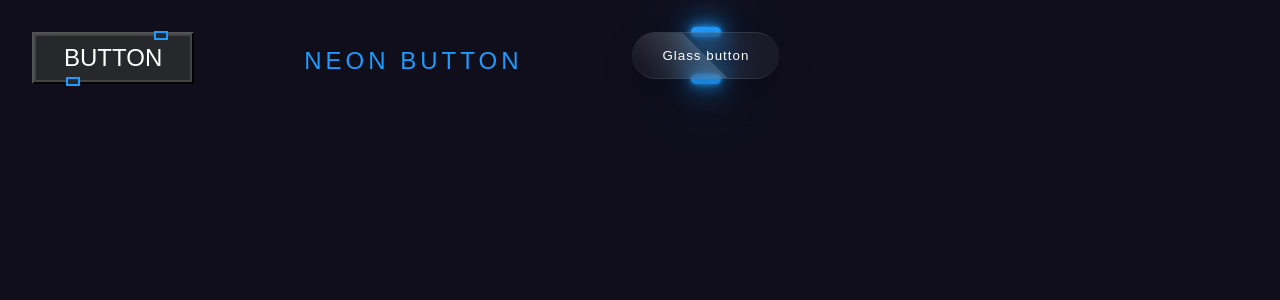
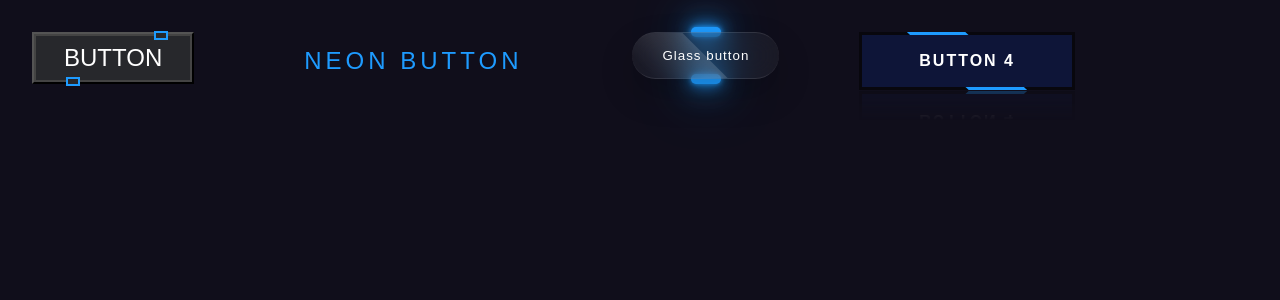
Before and after one commit to kefflen/styled-components-gallery, a React (Vite) app: page / in a window 1280 px wide. Shown: the top 300 px of the page. Built offline with nearby package versions, Linux system fonts and the light colour scheme.

Commit message:
Button 4 com animação na "borda"

```diff
--- a/src/App.tsx
+++ b/src/App.tsx
@@ -1,6 +1,7 @@
 import Button1 from "./components/buttons/Button1"
 import Button2 from "./components/buttons/Button2"
 import Button3 from "./components/buttons/Button3"
+import Button4 from "./components/buttons/Button4"
 import ComponentCanvas from "./components/ComponentCanvas"
 
 function App() {
@@ -10,6 +11,7 @@ function App() {
       <ComponentCanvas component={<Button1 />} />
       <ComponentCanvas component={<Button2 />} />
       <ComponentCanvas component={<Button3 />} />
+      <ComponentCanvas component={<Button4 />} />
     </div>
   )
 }
--- /dev/null
+++ b/src/components/buttons/Button4/index.tsx
@@ -0,0 +1,22 @@
+//Ref: https://youtu.be/L8VU8Ad_gpc
+import { useState } from "react"
+import { getNextColor } from "../../../utils"
+import { Container, TextContainer } from "./styled"
+
+const Button4: React.FC = () => {
+  const [colorSelection, setColorSelection] = useState(() => getNextColor())
+
+  return (
+    <Container clr={colorSelection.color}
+      onClick={() => setColorSelection(getNextColor(colorSelection.index))}>
+
+      <TextContainer>
+        Button 4
+      </TextContainer>
+    </Container>
+  )
+}
+
+
+
+export default Button4
--- /dev/null
+++ b/src/components/buttons/Button4/styled.ts
@@ -0,0 +1,78 @@
+import styled from "styled-components";
+
+type props = {
+  clr: string
+}
+
+export const Container = styled.button<props>`
+  --clr: ${props => props.clr};
+  border: none;
+  position: relative;
+  justify-content: center;
+  align-items: center;
+  background-color: rgba(0, 0, 0, .5);
+  color: white;
+  overflow: hidden;
+  transition: 1s;
+
+  padding: 20px 60px;
+  -webkit-box-reflect: below 1px linear-gradient(transparent, transparent, #0004);
+
+  :hover {
+    background-color: var(--clr);
+    box-shadow: 0 0 10px var(--clr),
+                0 0 30px var(--clr),
+                0 0 60px var(--clr),
+                0 0 100px var(--clr);
+  }
+
+  ::before {
+    content: '';
+    position: absolute;
+    width: 40px;
+    height: 400%;
+    background: var(--clr);
+    transition: 1s;
+    animation: rotation 4s linear infinite;
+    left: 50%;
+    top: 50%;
+    translate: -50% -50%;
+  }
+
+  :hover::before {
+    width: 120%;
+  }
+
+  ::after {
+    content: '';
+    position: absolute;
+    inset: 3px;
+    background-color: #0e1538;
+    transition: 0.5s;
+  }
+
+  :hover::after {
+    background: var(--clr);
+  }
+
+
+  @keyframes rotation {
+    0% {
+      transform: rotate(0deg);
+    }
+    100% {
+      transform: rotate(360deg);
+    }
+  }
+`
+
+export const TextContainer = styled.span`
+  position: relative;
+  z-index: 1;
+  font-size: 1.2em;
+  font-weight: 600;
+  letter-spacing: 2px;
+  text-transform: uppercase;
+  font-family: 'Poppins', sans-serif;
+
+`
```
